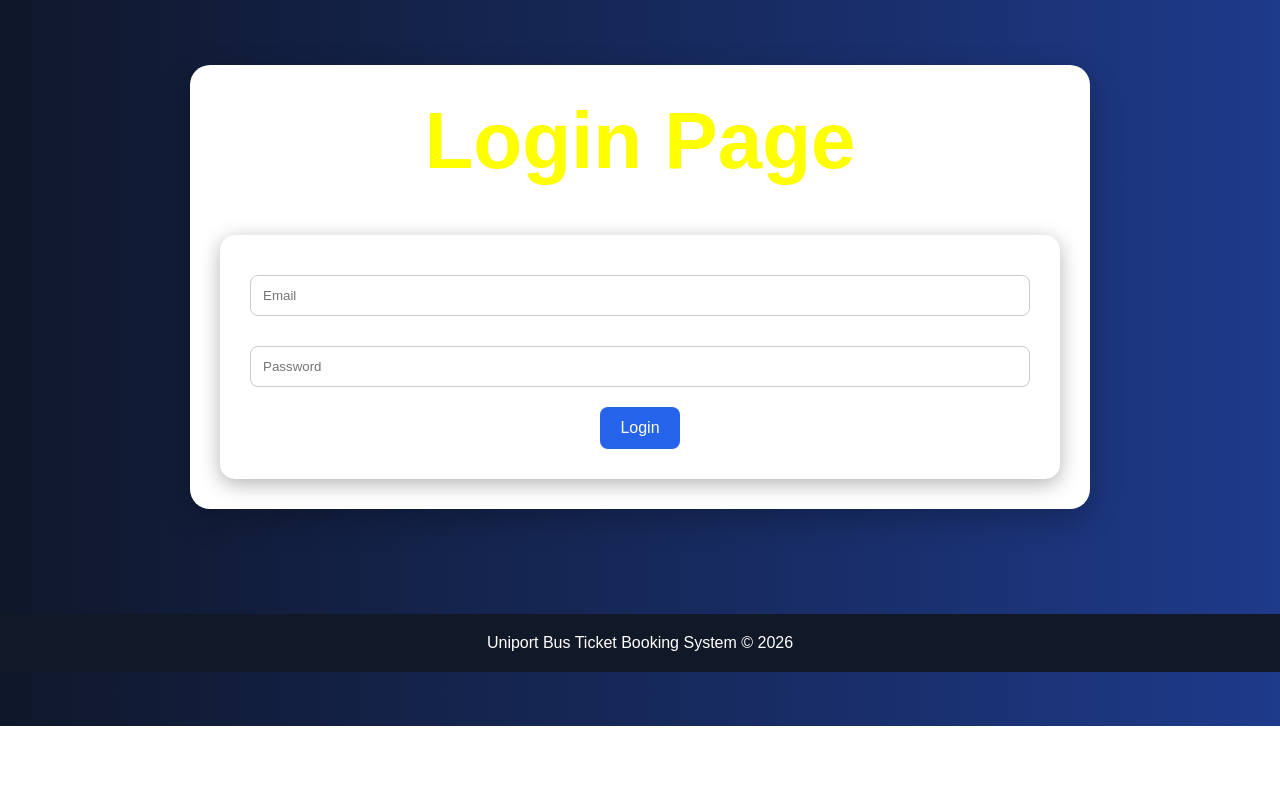
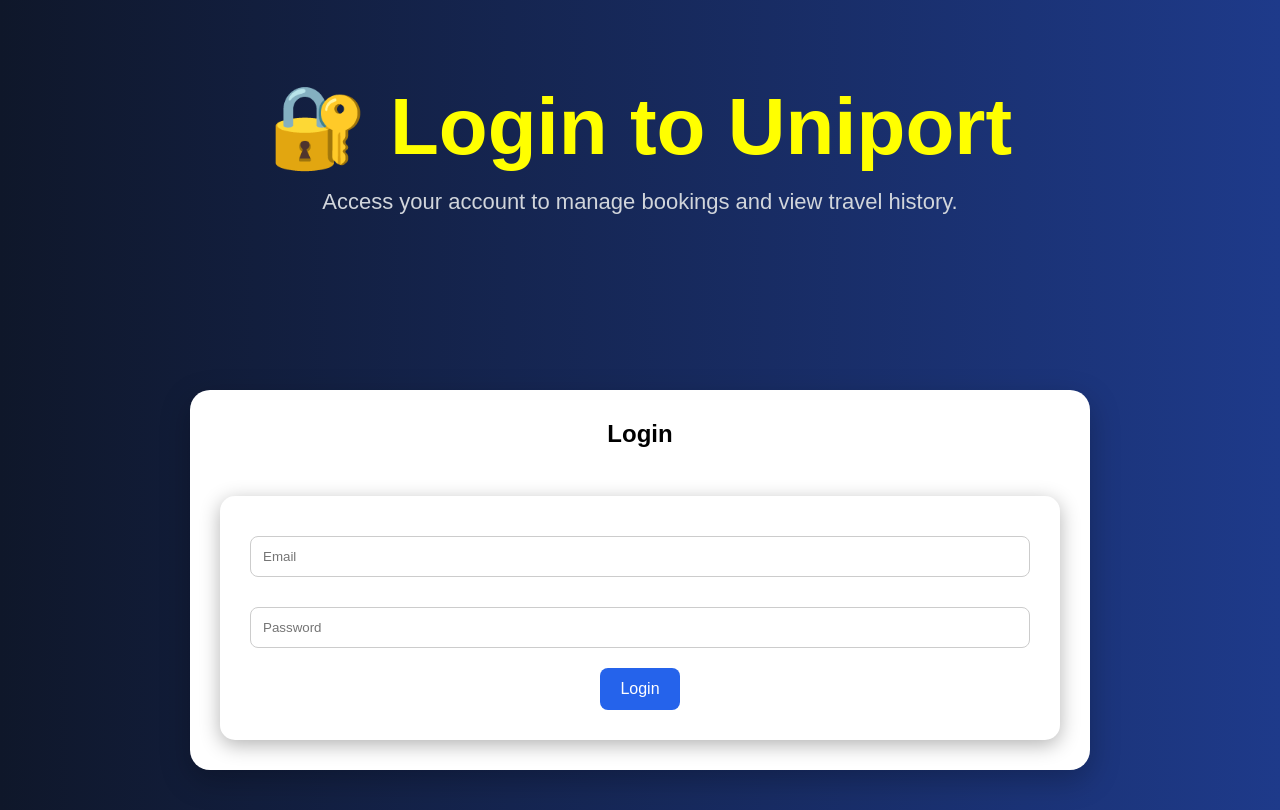
Before and after one commit to farhanmb582-oss/Uniport-Bus-Ticket-Booking-System, a PHP site: page /login.php in a window 1280 px wide. Shown: the part 74-884 px from the top of the page. Before the commit the page ends 800 px from the top, so only its background shows below. Run offline with PHP 8.4, Linux system fonts and the light colour scheme.

Commit message:
Updated project files

```diff
--- a/login.php
+++ b/login.php
@@ -13,11 +13,22 @@
 
 <?php include 'includes/navbar.php'; ?>
 
+<div class="hero">
+
+    <h1>🔐 Login to Uniport</h1>
+
+    <p>
+        Access your account to manage bookings
+        and view travel history.
+    </p>
+
+</div>
+
 <div class="container">
 
     <div class="card">
 
-        <h1>Login Page</h1>
+        <h2>Login</h2>
 
         <br>
 
```
